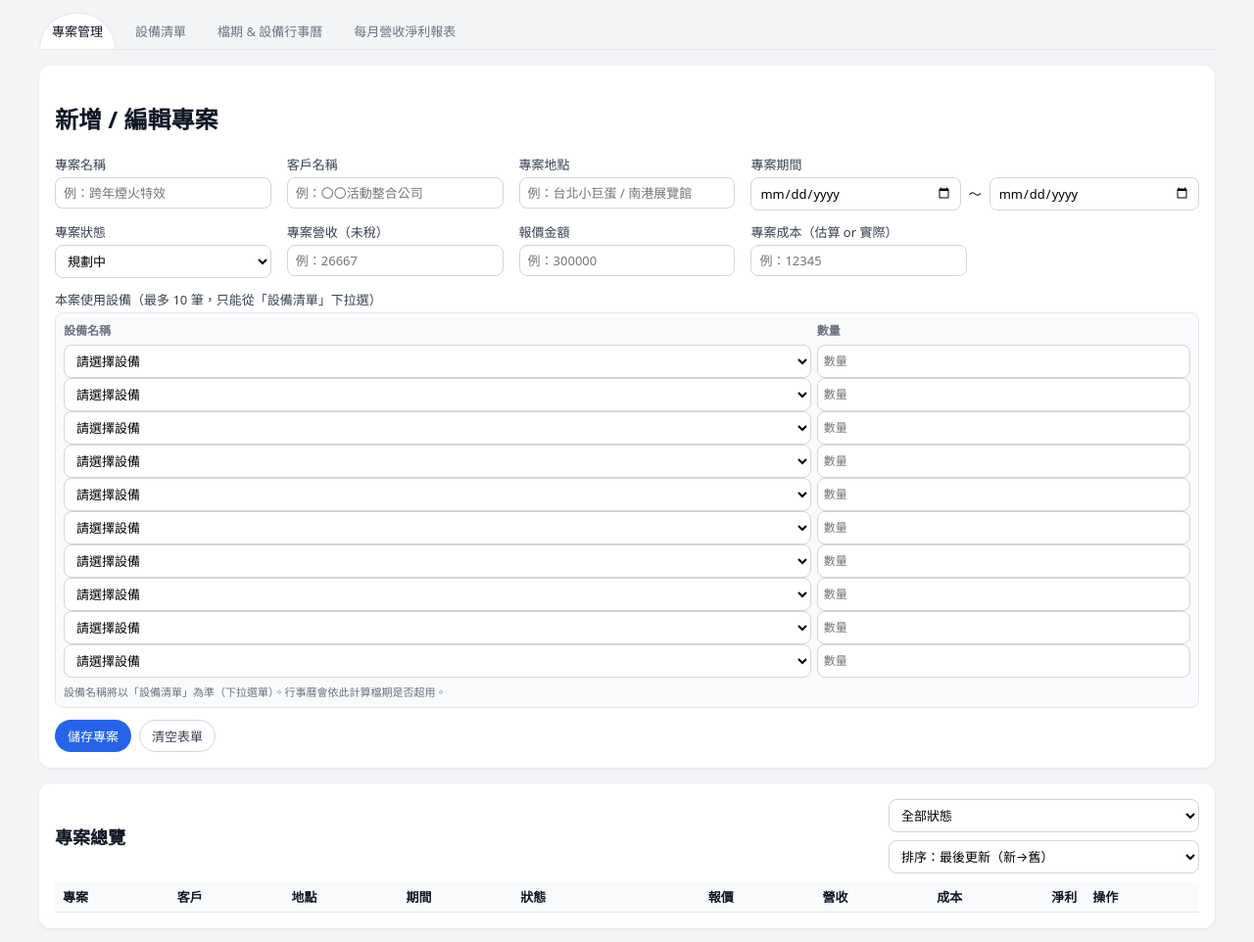
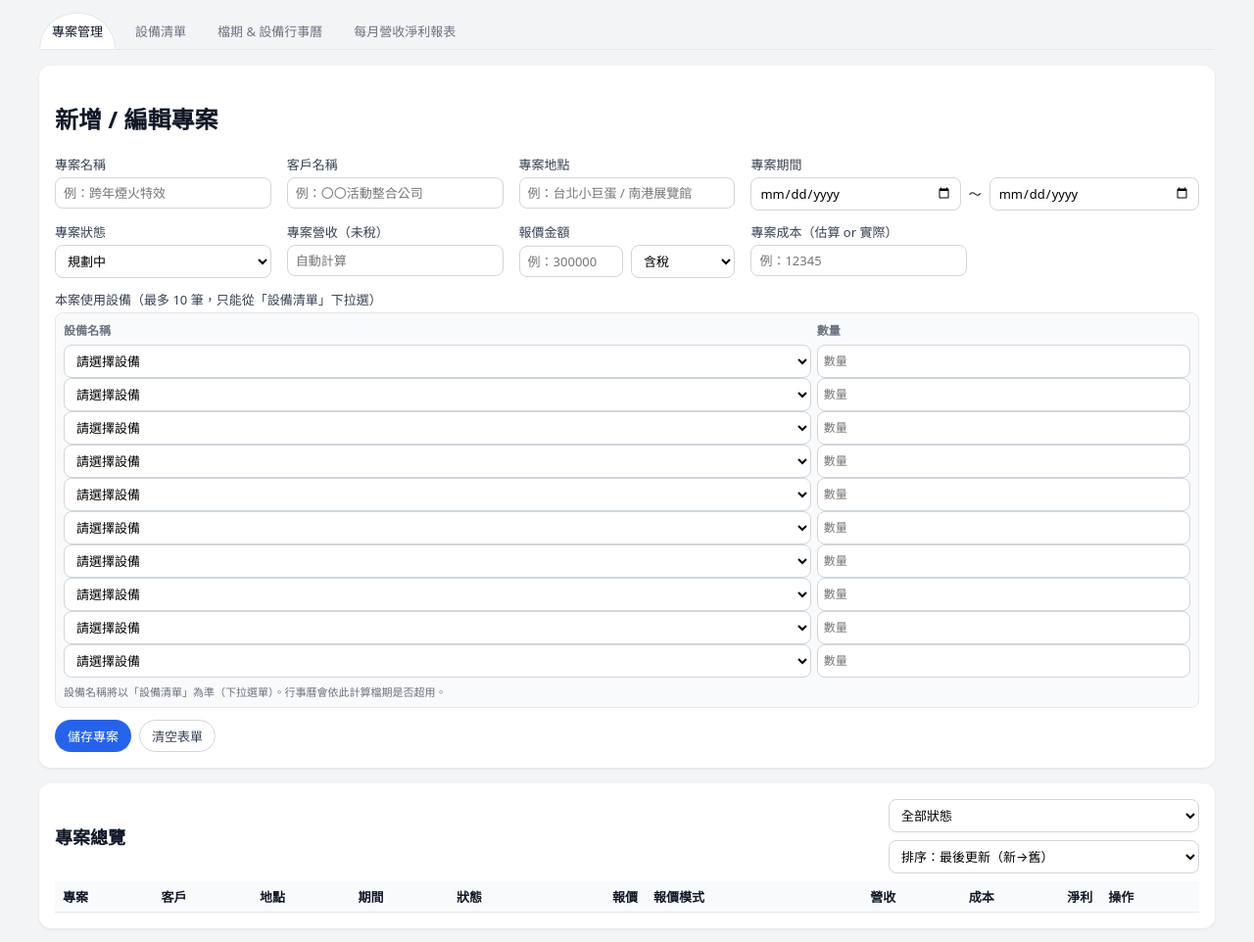
Before and after one commit to renee9211/yaoyan-dashboard, a plain HTML site: page index.html in a window 1280 px wide. Shown: the part 78-1040 px from the top of the page at 98% size. Drawn offline with Linux system fonts and the light colour scheme; no server answers.

Commit message:
Update index.html

```diff
--- a/index.html
+++ b/index.html
@@ -71,14 +71,22 @@
             </select>
           </div>
 
+          <!-- ✅ 改：營收（未稅）由 app.js 自動算，所以改 readonly -->
           <div class="field">
             <label for="projectRevenue">專案營收（未稅）</label>
-            <input id="projectRevenue" type="number" min="0" step="1" placeholder="例：26667" />
+            <input id="projectRevenue" type="number" min="0" step="1" placeholder="自動計算" readonly />
           </div>
 
+          <!-- ✅ 改：報價金額旁邊加「含稅/未稅」 -->
           <div class="field">
             <label for="projectQuote">報價金額</label>
-            <input id="projectQuote" type="number" min="0" step="1" placeholder="例：300000" />
+            <div class="field-inline" style="gap:8px;">
+              <input id="projectQuote" type="number" min="0" step="1" placeholder="例：300000" />
+              <select id="projectQuoteTaxMode" title="報價金額是否含稅">
+                <option value="taxed" selected>含稅</option>
+                <option value="untaxed">未稅</option>
+              </select>
+            </div>
           </div>
 
           <div class="field">
@@ -141,6 +149,8 @@
                 <th>期間</th>
                 <th>狀態</th>
                 <th class="num">報價</th>
+                <!-- ✅ 新增 -->
+                <th>報價模式</th>
                 <th class="num">營收</th>
                 <th class="num">成本</th>
                 <th class="num">淨利</th>
@@ -244,6 +254,8 @@
                 <th>客戶</th>
                 <th>地點</th>
                 <th class="num">報價</th>
+                <!-- ✅ 新增 -->
+                <th>報價模式</th>
                 <th>期間</th>
                 <th>狀態</th>
                 <th class="num">營收</th>
@@ -254,7 +266,7 @@
             <tbody id="reportTableBody"></tbody>
             <tfoot>
               <tr>
-                <th colspan="6" class="num">合計</th>
+                <th colspan="7" class="num">合計</th>
                 <th class="num" id="reportTotalRevenue">0</th>
                 <th class="num" id="reportTotalCost">0</th>
                 <th class="num" id="reportTotalProfit">0</th>
@@ -277,7 +289,7 @@
     </div>
   </div>
 
-  <!-- 建議：版本號每次改一下避免快取 -->
-  <script type="module" src="./app.js?v=20251224-001"></script>
+  <!-- ✅ 版本號更新：避免快取 -->
+  <script type="module" src="./app.js?v=20260113-001"></script>
 </body>
 </html>
```
